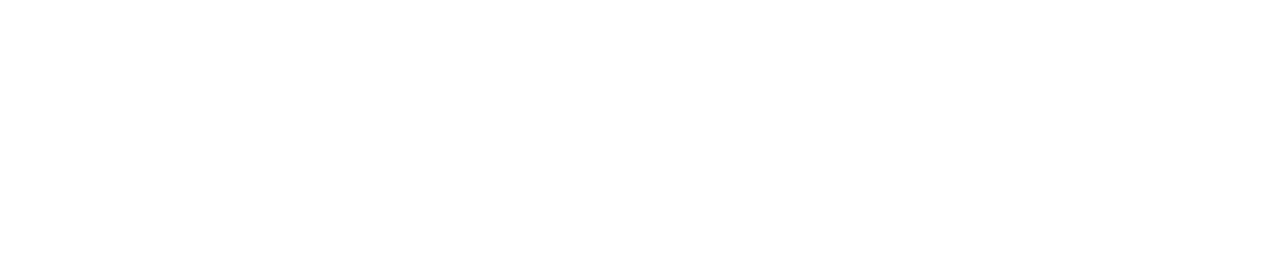
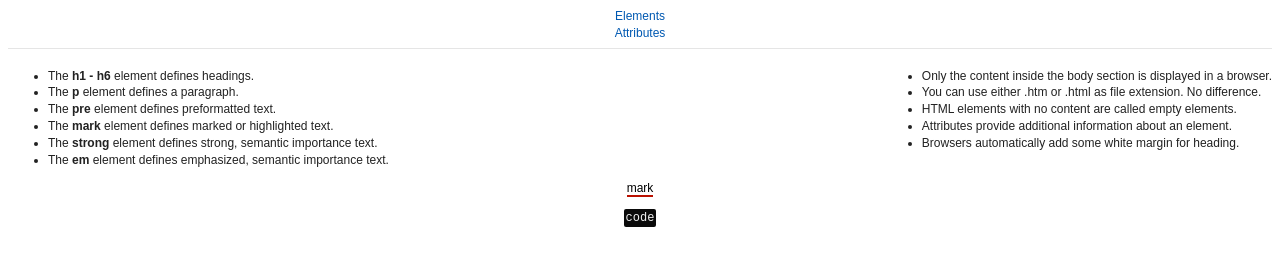
Before and after one commit to kamestam/example, a plain HTML site: page index.html in a window 1280 px wide. Drawn offline with Linux system fonts and the light colour scheme.

Commit message:
add standard css rules and html syntax

```diff
--- a/index.html
+++ b/index.html
@@ -3,24 +3,64 @@
 <head>
 
     <meta charset="UTF-8">
+    <meta name="viewport" content="width=device-width, initial-scale=1">
+
     <meta name="robots" content="none">
+    <meta name="description" content="description">
 
-    <!--<meta name="description" content="description">-->
-    <!--<meta name="keywords" content="keywords">-->
+    <link rel="shortcut icon" href="/src/favicon.png">
+    <title>Welcome! | Summary</title>
 
-    <meta name="viewport" content="width=device-width, initial-scale=1">
-    <link rel="shortcut icon" href="/src/favicon.png">
+    <link type="text/css" rel="stylesheet" href="/src/cfg.css">
+    <link type="text/css" rel="stylesheet" href="/src/src.css">
 
-    <title>Welcome! | Summary</title>
-    <link type="text/css" rel="stylesheet" href="/src/config.css">
-
-    <!--<script type="text/javascript" src=""></script>-->
-    <!--<link type="text/css" rel="stylesheet" href="">-->
+    <!--<script type="text/javascript" src="/node_modules/bootstrap/node_modules/jquery/dist/jquery.min.js"></script>-->
+    <!--<script type="text/javascript" src="/node_modules/bootstrap/node_modules/tether/dist/js/tether.min.js"></script>-->
+    <!--<script type="text/javascript" src="/node_modules/bootstrap/dist/js/bootstrap.min.js"></script>-->
+    <!--<link type="text/css" rel="stylesheet" href="/node_modules/bootstrap/dist/css/bootstrap.min.css">-->
+    <!--<link type="text/css" rel="stylesheet" href="/node_modules/font-awesome/css/font-awesome.min.css">-->
+    <!--<link type="text/css" rel="stylesheet" href="/node_modules/bulma/css/bulma.css">-->
 
 </head>
 <body>
 <div>
 
+    <div id="main" align="center">
+        <a href="#elements">Elements</a><br/>
+        <a href="#attributes">Attributes</a><br/>
+    </div>
+    <hr/>
+
+    <div id="elements" class="src-left">
+        <ul>
+            <li>The <strong>h1 - h6</strong> element defines headings.</li>
+            <li>The <strong>p</strong> element defines a paragraph.</li>
+            <li>The <strong>pre</strong> element defines preformatted text.</li>
+            <li>The <strong>mark</strong> element defines marked or highlighted text.</li>
+            <li>The <strong>strong</strong> element defines strong, semantic importance text.</li>
+            <li>The <strong>em</strong> element defines emphasized, semantic importance text.</li>
+        </ul>
+    </div>
+
+    <div id="attributes" class="src-right">
+        <ul>
+            <li>Only the content inside the body section is displayed in a browser.</li>
+            <li>You can use either .htm or .html as file extension. No difference.</li>
+            <li>HTML elements with no content are called empty elements.</li>
+            <li>Attributes provide additional information about an element.</li>
+            <li>Browsers automatically add some white margin for heading.</li>
+        </ul>
+    </div>
+
+    <div style="clear: both;" align="center">
+        <p>
+            <mark class="src-mark">mark</mark>
+        </p>
+        <p>
+            <code class="src-code">code</code>
+        </p>
+    </div>
+
 </div>
 </body>
 </html>
--- /dev/null
+++ b/src/cfg.css
@@ -0,0 +1,25 @@
+body {
+    font-family: arial, sans-serif;
+    font-size: 12px;
+
+    color: #222;
+    line-height: 1.4;
+}
+
+a:link {
+    color: #0059b2;
+    text-decoration: none;
+}
+
+a:hover {
+    color: #ba1000;
+    text-decoration: underline;
+}
+
+hr {
+    border: 0;
+    height: 0;
+
+    border-top: 1px solid rgba(0, 0, 0, 0.1);
+    border-bottom: 1px solid rgba(255, 255, 255, 0.3);
+}
--- a/src/config.css
+++ /dev/null
@@ -1,4 +0,0 @@
-body {
-    font-family: arial, sans-serif;
-    color: #222;
-}
--- /dev/null
+++ b/src/src.css
@@ -0,0 +1,22 @@
+.src-left {
+    float: left;
+    max-width: 45%;
+}
+
+.src-right {
+    float: right;
+    max-width: 45%;
+}
+
+.src-mark {
+    background: transparent;
+    border-bottom: 2px solid #ba1000;
+}
+
+.src-code {
+    padding: 2px;
+    border-radius: 2px;
+
+    color: #f0f0f0;
+    background: #0a0a0a;
+}
```
